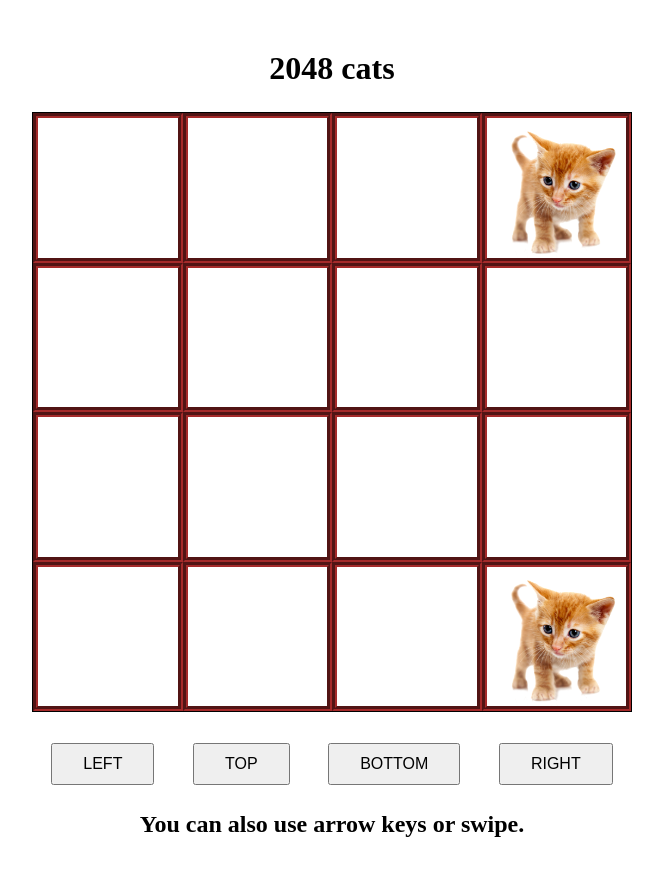
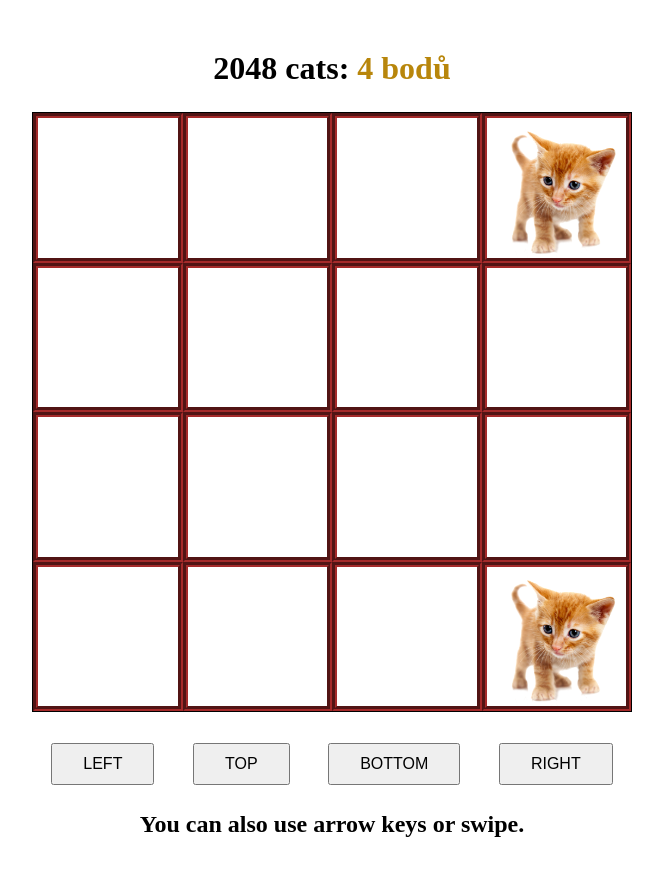
Before and after one commit to petr-kratochvil/2048-cats, a website: page 2048/public_html/index.html in a window 1280 px wide. Shown: the whole page, without its empty margins (308-971 px from the left). Drawn offline with Linux system fonts and the light colour scheme.

Commit message:
Show score

```diff
--- a/2048/public_html/Game.js
+++ b/2048/public_html/Game.js
@@ -10,6 +10,7 @@ Game = function(element) {
     this.fields = [];
     this.won = false;
     this.emptyFieldsCount = this.width * this.height;
+    this.points = 0;
 
     // Generate fields
     for (var i = 0; i < this.width; i++) {
@@ -30,6 +31,7 @@ Game = function(element) {
 
 Game.prototype.clear = function() {
     this.emptyFieldsCount = this.width * this.height;
+    this.points = 0;
     for (var i = 0; i < this.width; i++) {
         for (var j = 0; j < this.height; j++) {
             this.fields[i][j].setValue(0);
@@ -75,6 +77,8 @@ Game.prototype.addRandomBrick = function() {
     do {
         success = tryBrick(Math.floor(Math.random() * 4), Math.floor(Math.random() * 4));
     } while (!success);
+    this.points += 2;
+    document.getElementById("h1title").innerHTML = "2048 cats: <span style='color: darkgoldenrod'>" + this.points + " bodů</span>"
 };
 
 Game.prototype.performEndGame = function() {
--- a/2048/public_html/index.html
+++ b/2048/public_html/index.html
@@ -8,7 +8,7 @@
         <script src="Game.js"></script>
     </head>
     <body onload="start()">
-        <h1>2048 cats</h1>
+        <h1 id="h1title">2048 cats</h1>
         <div id="square">
         <div id="gameArea">
         </div></div>
```
